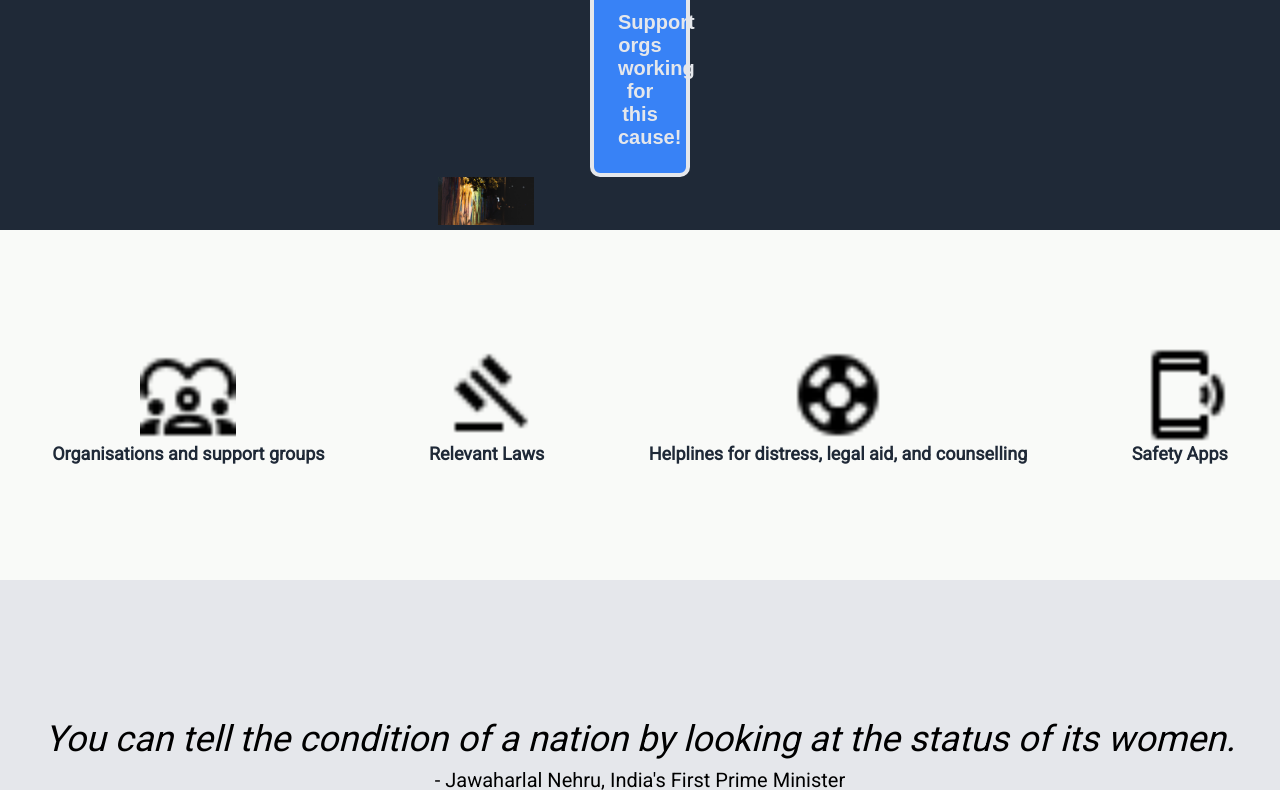
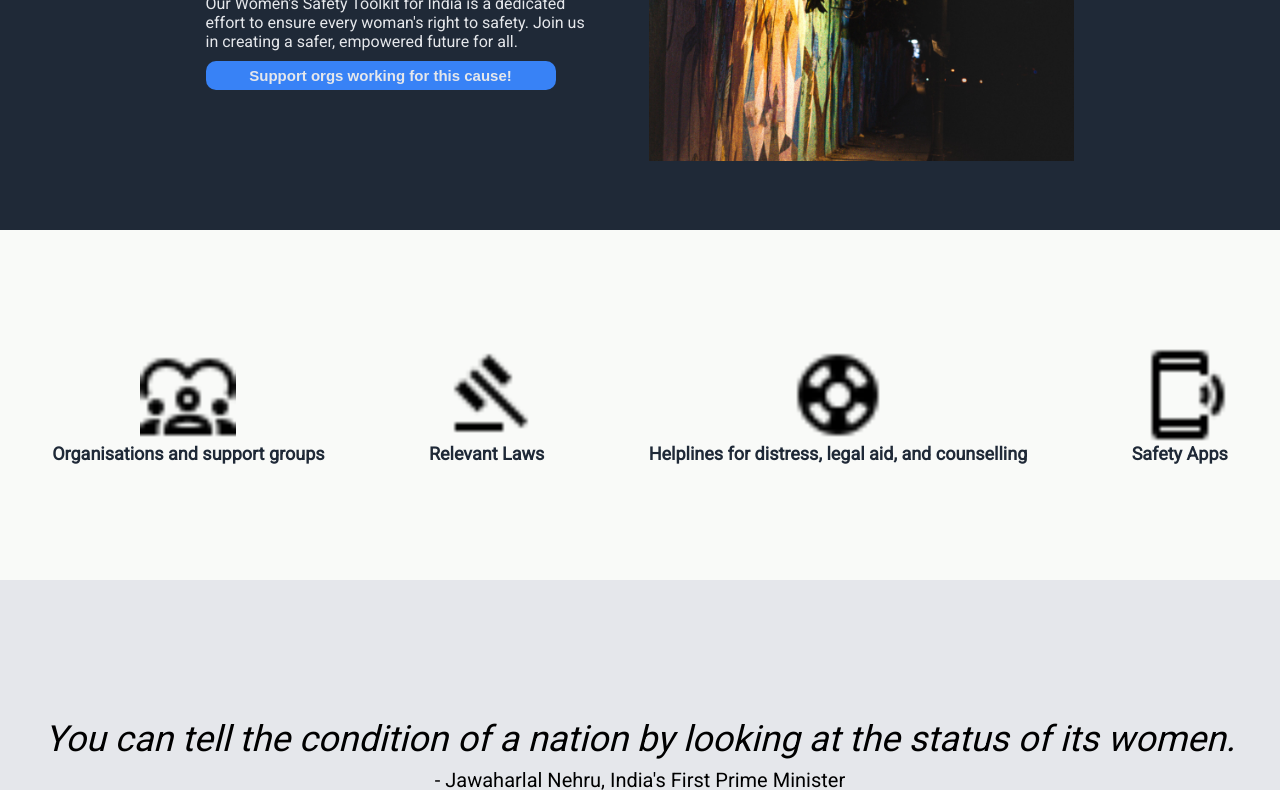
Before and after one commit to coderamen0/safety-toolkit, a plain HTML site: page index.html in a window 1280 px wide. Shown: the part 175-965 px from the top of the page. Drawn offline with Linux system fonts and the light colour scheme.

Commit message:
Improve hero section layout

```diff
--- a/style.css
+++ b/style.css
@@ -8,7 +8,7 @@ body {
 }
 
 .header,
-.hero {
+.hero, .footer {
     background-color: #1f2937;
 }
 
@@ -31,36 +31,45 @@ body {
 .hero {
     min-height: 350px;
     display: flex;
-    flex-direction: column-reverse;
     align-items: center;
     justify-content: center;
-    gap: 25px;
     color: #E5E7EB;
 }
 
+.hero-content{
+    display: flex;
+    align-items: flex-start;
+    gap: 40px;
+}
+
+.hero-image{
+    width: 425px;
+    height: auto;
+}
+
 .intro,
-.infographic,
 .description {
     display: flex;
+    align-items: flex-start;
     flex-direction: column;
-    justify-content: center;
-    align-items: center;
-    gap: 5px;
+    justify-content:flex-start;
+    gap: 10px;
+}
+
+.intro{
+    text-align: left;
+
 }
 
 .description {
     max-width: 395px;
-    text-align: center;
 }
 
-.statistic {
-    font-size: 80px;
-    font-weight: 900;
-    letter-spacing: 4px;
-}
-
-.fact {
-    font-size: 30px;
+button.hero-button {
+    border: 0px solid #E5E7EB;
+    font-size: 15px;
+    min-width: 350px;
+    height: auto;
 }
 
 .resources {
@@ -152,9 +161,9 @@ img {
 button {
     width: 100px;
     height: auto;
-    padding: 24px;
+    padding: 6px;
     background-color: #3882f6;
-    border: 4px solid #E5E7EB;
+    border: 1px solid #E5E7EB;
     color: #E5E7EB;
     border-radius: 10px;
     font-size: 20px;
@@ -167,4 +176,5 @@ button {
     display: flex;
     justify-content: center;
     align-items: center;
+    color: #f9faf8;
 }
```
